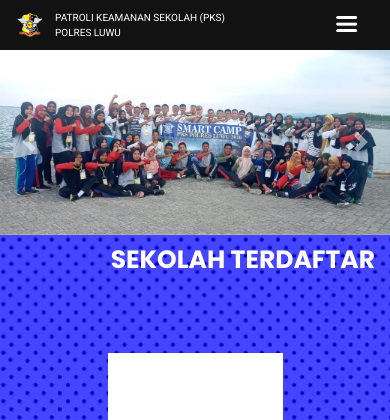
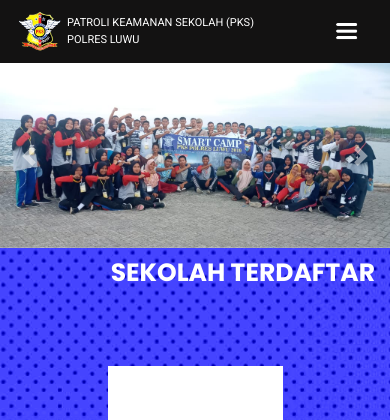
Before and after one commit to nuralampakubumi/pks-polresluwu, a Flask app: page / in a window 390 px wide. Shown: the top 420 px of the page. Run offline with Flask 2, Linux system fonts and the light colour scheme; some libraries are stand-ins or nearby versions.

Commit message:
Update responsive.css

```diff
--- a/static/css/responsive.css
+++ b/static/css/responsive.css
@@ -165,15 +165,15 @@
   }
 
   .navbar-brand img {
-    width: 30px;
-    margin-right: 5px;
+    width: 50px;
+    margin-right: 1px;
   }
 
   .navbar-brand span {
-    font-size: 10px;
+    font-size: 11px;
     font-weight: 400;
     color: #ffffff;
-    margin-left: 5px;
+    margin-left: 1px;
   }
 
   .custom_nav-container .navbar-toggler .navbar-toggler-icon {
@@ -182,7 +182,7 @@
 
   .custom_nav-container.navbar-expand-lg .navbar-nav .nav-link {
     /* padding: 10px 20px; */
-    font-size: 12px;
+    font-size: 14px;
     color: #dbdada;
     text-align: center;
     text-transform: uppercase;
@@ -206,7 +206,7 @@
   }
 
   .info_section .info_social img {
-    width: 20px;
+    width: 40px;
     margin-left: 8px;
   }
 
```
